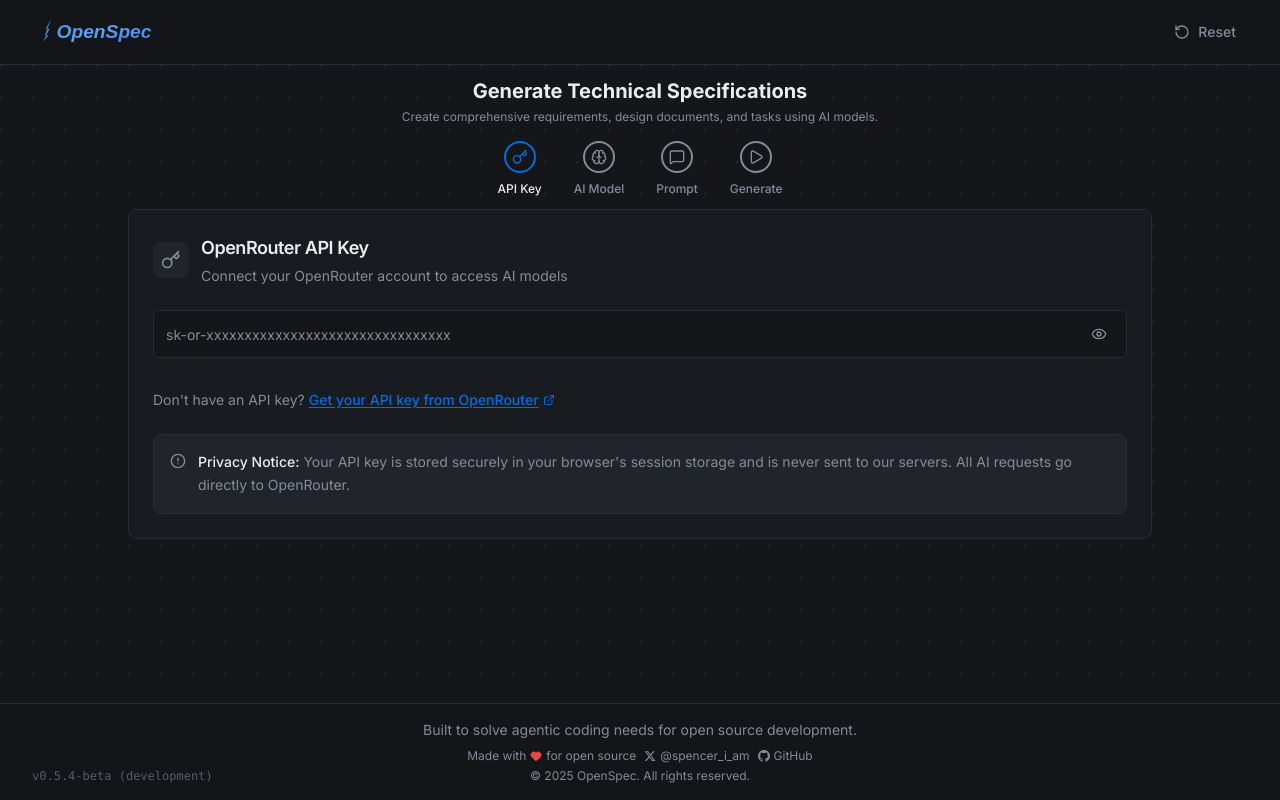
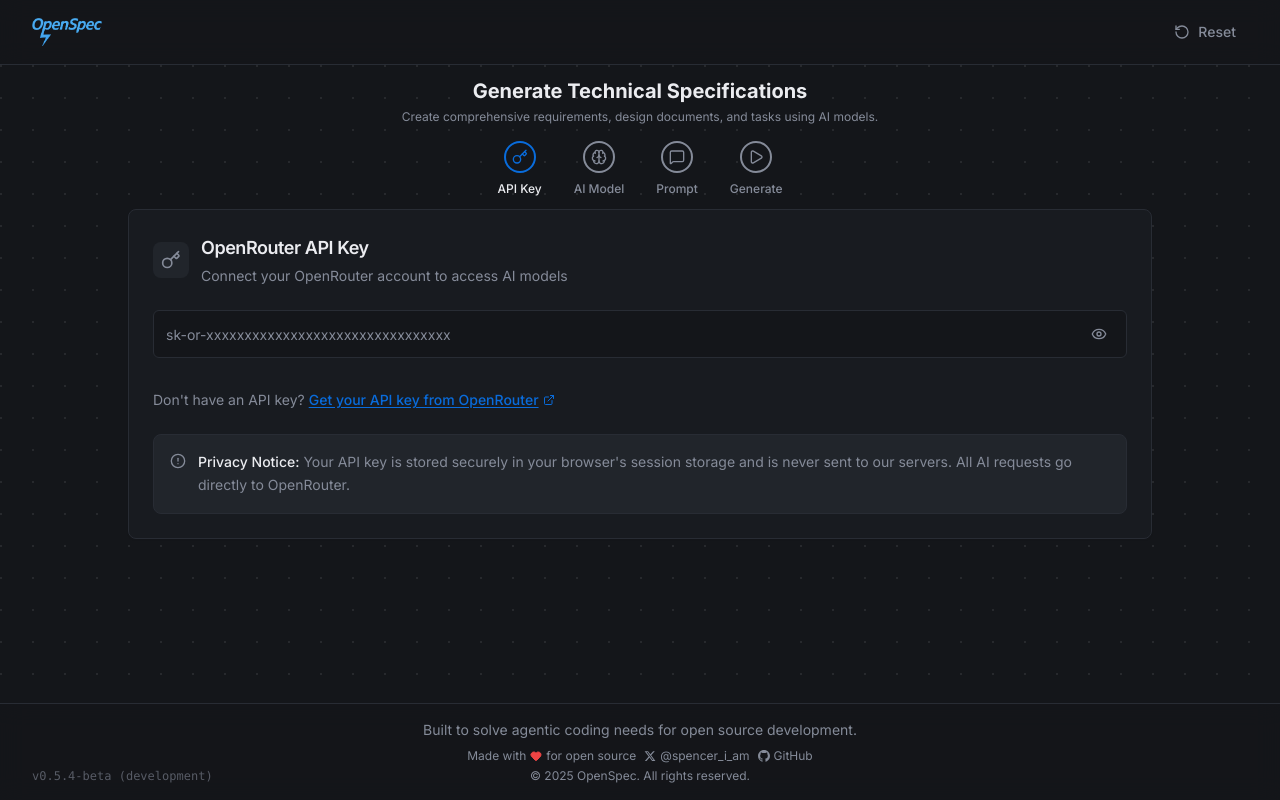
Before and after one commit to spenceriam/OpenSpec, a Next.js app: page / in a window 1280 px wide. Built offline with nearby package versions, Linux system fonts and the light colour scheme.

Commit message:
fix: Use actual cropped PNG logo file
- Updated header to use OpenSpec_logo.png (your uploaded file)
- Adjusted sizing to h-7 (28px) for appropriate header proportions
- Removed my generated SVG in favor of your actual logo image
- Logo now uses exact file you provided with proper cropping

```diff
--- a/components/Header.tsx
+++ b/components/Header.tsx
@@ -56,11 +56,11 @@
           {/* OpenSpec Logo - Left aligned */}
           <Link href="/" className="flex items-center -m-1.5 p-1.5">
             <Image
-              src="/openspec-logo.svg"
+              src="/OpenSpec_logo.png"
               alt="OpenSpec"
-              width={120}
-              height={32}
-              className="h-8 w-auto"
+              width={100}
+              height={28}
+              className="h-7 w-auto"
               priority
             />
           </Link>
```
